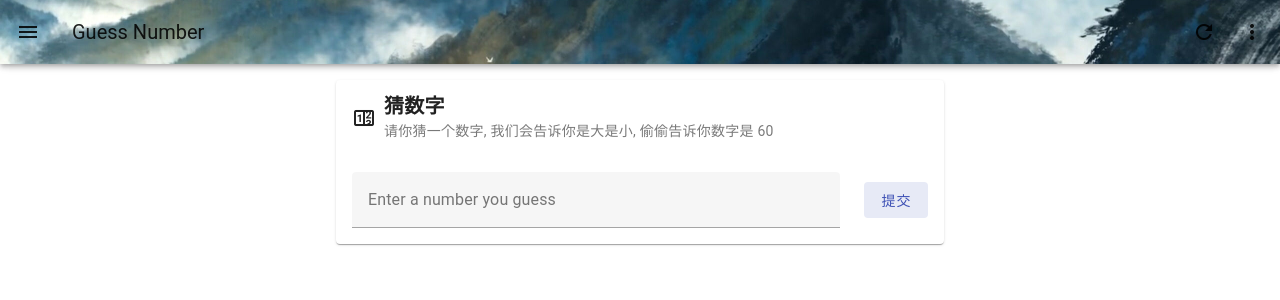
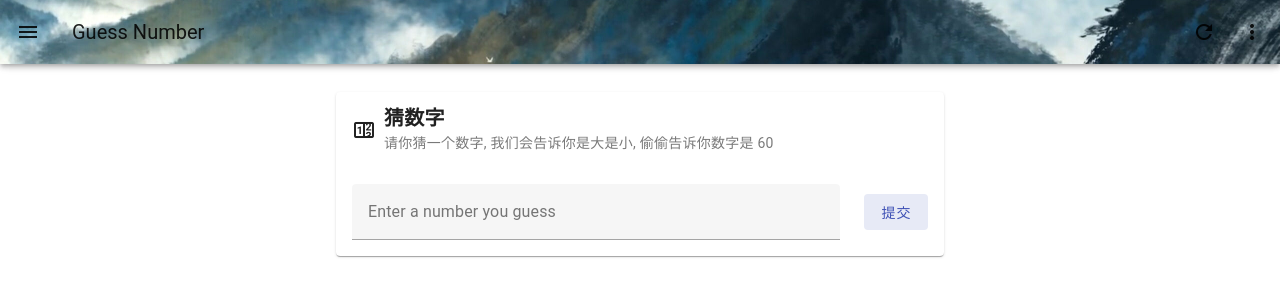
Before and after one commit to 363045841/guessNumber, a Vue app: page / in a window 1280 px wide. Shown: the top 300 px of the page. Built offline with nearby package versions, Linux system fonts and the light colour scheme.

Commit message:
按钮配置

```diff
--- a/src/App.vue
+++ b/src/App.vue
@@ -13,7 +13,6 @@
 
       <div class="guess-area">
         <v-container class="game-area">
-
           <v-card prepend-icon="mdi-counter" :subtitle="textRealNum">
             <template v-slot:title>
               <span class="font-weight-black">猜数字</span>
@@ -124,5 +123,7 @@ function showAlert(message: string, type: 'error' | 'success' = 'error') {
 
 .game-area {
   margin: auto;
+  margin-top: 12px;
+  margin-bottom: -12px;
 }
 </style>
```
Lines whose indentation alone changed are shown as unchanged.
